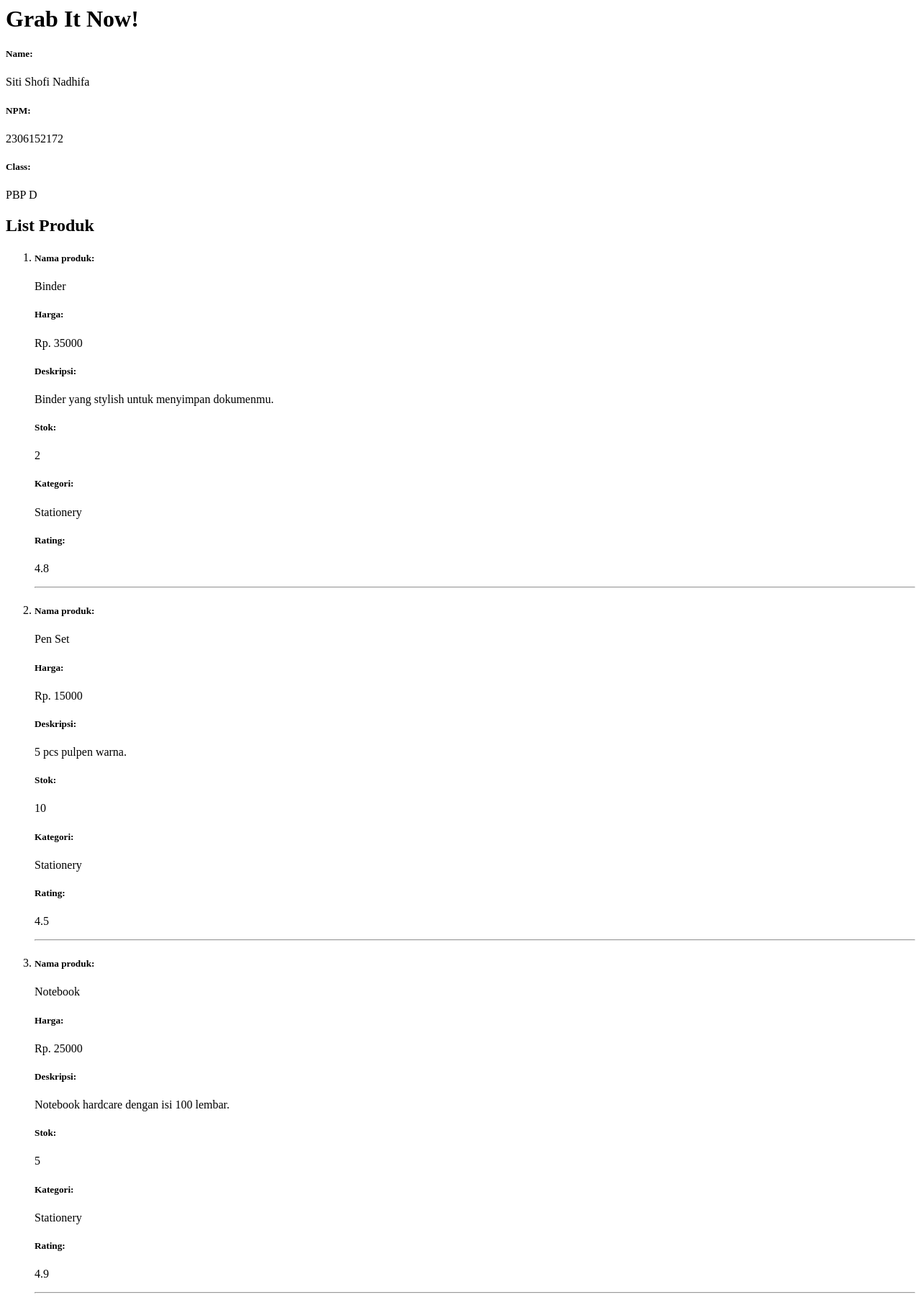
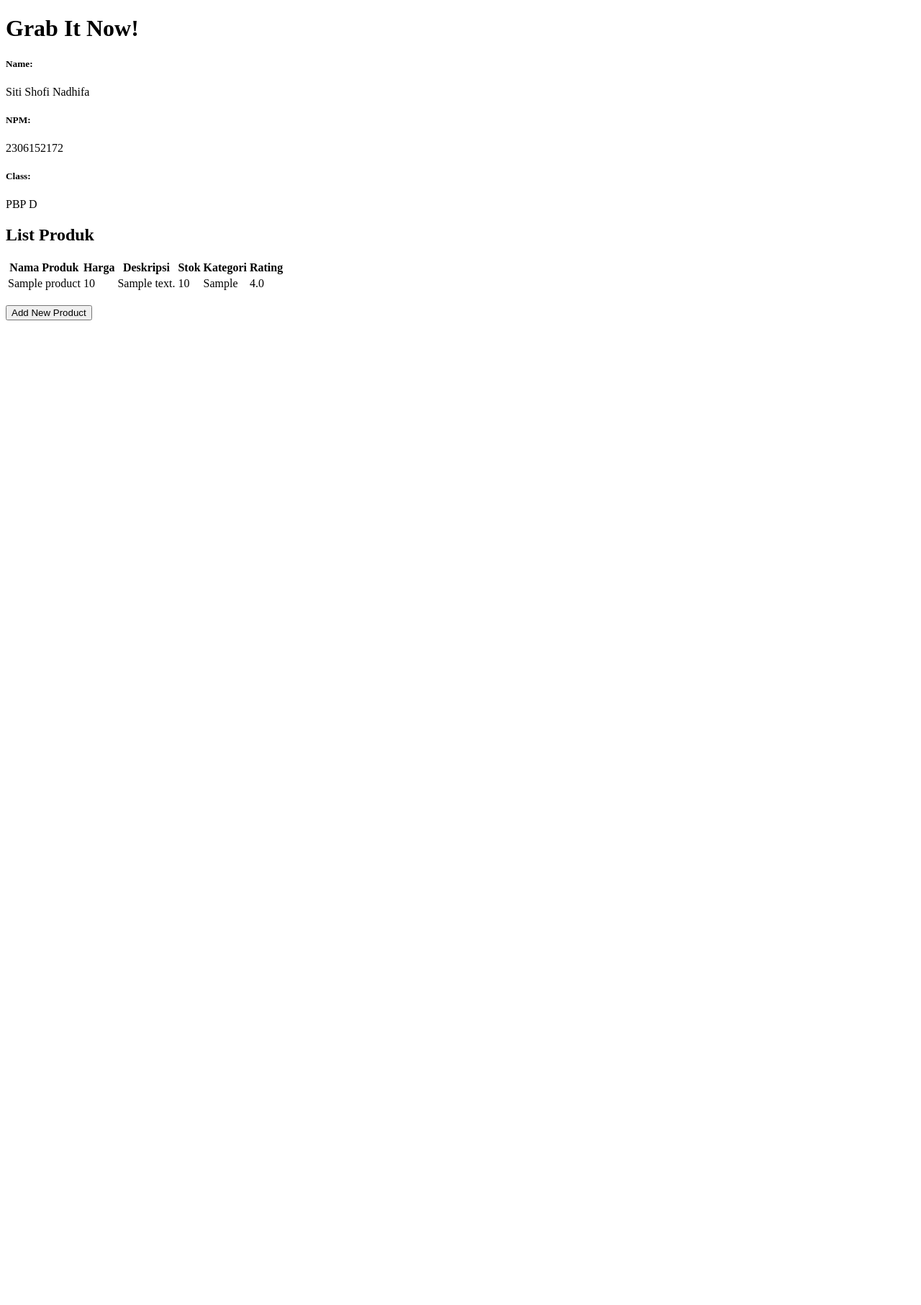
Before and after one commit to sopigoo/grab-it-now, a Django app: page / in a window 1280 px wide. Shown: the whole page at 72% size. After the commit the page ends 445 px from the top, so only its background shows below. Run offline with Django 4.2, Linux system fonts and the light colour scheme; tables that the repository leaves empty hold one stand-in row (values such as "Sample post").

Commit message:
Finished assignment 3

```diff
--- a/grab_it_now/settings.py
+++ b/grab_it_now/settings.py
@@ -55,7 +55,7 @@ ROOT_URLCONF = 'grab_it_now.urls'
 TEMPLATES = [
     {
         'BACKEND': 'django.template.backends.django.DjangoTemplates',
-        'DIRS': [],
+        'DIRS': [BASE_DIR / 'templates'],
         'APP_DIRS': True,
         'OPTIONS': {
             'context_processors': [
--- a/main/models.py
+++ b/main/models.py
@@ -1,6 +1,8 @@
+import uuid
 from django.db import models
 
 class Product(models.Model):
+    id = models.UUIDField(primary_key=True, default=uuid.uuid4, editable=False)
     name = models.CharField(max_length=255)
     price = models.IntegerField()
     description = models.TextField()
--- a/main/templates/main.html
+++ b/main/templates/main.html
@@ -1,3 +1,5 @@
+{% extends 'base.html' %}
+{% block content %}
 <h1>Grab It Now!</h1>
 
 <h5>Name: </h5>
@@ -9,27 +11,35 @@
 
 <h2>List Produk</h2>
 
-<ol>
-{% for product in products %}
-    <li>
-        <h5>Nama produk: </h5>
-        <p>{{ product.name }}</p>
+{% if not products %}
+<p>Belum ada data produk pada Grab It Now!.</p>
+{% else %}
+<table>
+  <tr>
+    <th>Nama Produk</th>
+    <th>Harga</th>
+    <th>Deskripsi</th>
+    <th>Stok</th>
+    <th>Kategori</th>
+    <th>Rating</th>
+  </tr>
 
-        <h5>Harga: </h5>
-        <p>Rp. {{ product.price }}</p>
+  {% for product in products %}
+  <tr>
+    <td>{{product.name}}</td>
+    <td>{{product.price}}</td>
+    <td>{{product.description}}</td>
+    <td>{{product.stock}}</td>
+    <td>{{product.category}}</td>
+    <td>{{product.rating}}</td>
+  </tr>
+  {% endfor %}
+</table>
+{% endif %}
 
-        <h5>Deskripsi: </h5>
-        <p>{{ product.description }}</p>
+<br />
 
-        <h5>Stok: </h5>
-        <p>{{ product.stock }}</p>
-
-        <h5>Kategori: </h5>
-        <p>{{ product.category }}</p>
-
-        <h5>Rating: </h5>
-        <p>{{ product.rating }}</p>
-        <hr>
-    </li>
-{% endfor %}
-</ol>
+<a href="{% url 'main:add_product' %}">
+  <button>Add New Product</button>
+</a>
+{% endblock content %}
--- a/main/urls.py
+++ b/main/urls.py
@@ -1,8 +1,13 @@
 from django.urls import path
-from main.views import show_main
+from main.views import show_main, add_product, show_xml, show_json, show_xml_by_id, show_json_by_id
 
 app_name = 'main'
 
 urlpatterns = [
     path('', show_main, name='show_main'),
+    path('add-product', add_product, name='add_product'),
+    path('xml/', show_xml, name='show_xml'),
+    path('json/', show_json, name='show_json'),
+    path('xml/<str:id>/', show_xml_by_id, name='show_xml_by_id'),
+    path('json/<str:id>/', show_json_by_id, name='show_json_by_id'),
 ]
--- a/main/views.py
+++ b/main/views.py
@@ -1,37 +1,43 @@
-from django.shortcuts import render
+from django.shortcuts import render, redirect
+from main.forms import ProductForm
+from main.models import Product
+from django.http import HttpResponse
+from django.core import serializers
 
 def show_main(request):
+    product_entries = Product.objects.all()
+
     context = {
         'nama': 'Siti Shofi Nadhifa',
         'npm': '2306152172',
         'class': 'PBP D',
-
-        'products': [
-            {
-                'name': 'Binder',
-                'price': 35000,
-                'description': 'Binder yang stylish untuk menyimpan dokumenmu.',
-                'stock': 2,
-                'category': 'Stationery',
-                'rating': 4.8,
-            },
-            {
-                'name': 'Pen Set',
-                'price': 15000,
-                'description': '5 pcs pulpen warna.',
-                'stock': 10,
-                'category': 'Stationery',
-                'rating': 4.5,
-            },
-            {
-                'name': 'Notebook',
-                'price': 25000,
-                'description': 'Notebook hardcare dengan isi 100 lembar.',
-                'stock': 5,
-                'category': 'Stationery',
-                'rating': 4.9,
-            }
-        ]
+        'products': product_entries
     }
 
     return render(request, "main.html", context)
+
+def add_product(request):
+    form = ProductForm(request.POST or None)
+
+    if form.is_valid() and request.method == "POST":
+        form.save()
+        return redirect('main:show_main')
+
+    context = {'form': form}
+    return render(request, "add_product.html", context)
+
+def show_xml(request):
+    data = Product.objects.all()
+    return HttpResponse(serializers.serialize("xml", data), content_type="application/xml")
+
+def show_json(request):
+    data = Product.objects.all()
+    return HttpResponse(serializers.serialize("json", data), content_type="application/json")
+
+def show_xml_by_id(request, id):
+    data = Product.objects.filter(pk=id)
+    return HttpResponse(serializers.serialize("xml", data), content_type="application/xml")
+
+def show_json_by_id(request, id):
+    data = Product.objects.filter(pk=id)
+    return HttpResponse(serializers.serialize("json", data), content_type="application/json")
--- /dev/null
+++ b/templates/base.html
@@ -0,0 +1,13 @@
+{% load static %}
+<!DOCTYPE html>
+<html lang="en">
+  <head>
+    <meta charset="UTF-8" />
+    <meta name="viewport" content="width=device-width, initial-scale=1.0" />
+    {% block meta %} {% endblock meta %}
+  </head>
+
+  <body>
+    {% block content %} {% endblock content %}
+  </body>
+</html>
```
Also changed, not shown: main/forms.py (added, +7 -0 lines), main/templates/add_product.html (added, +18 -0 lines), main/migrations/0002_alter_product_id.py (added).
